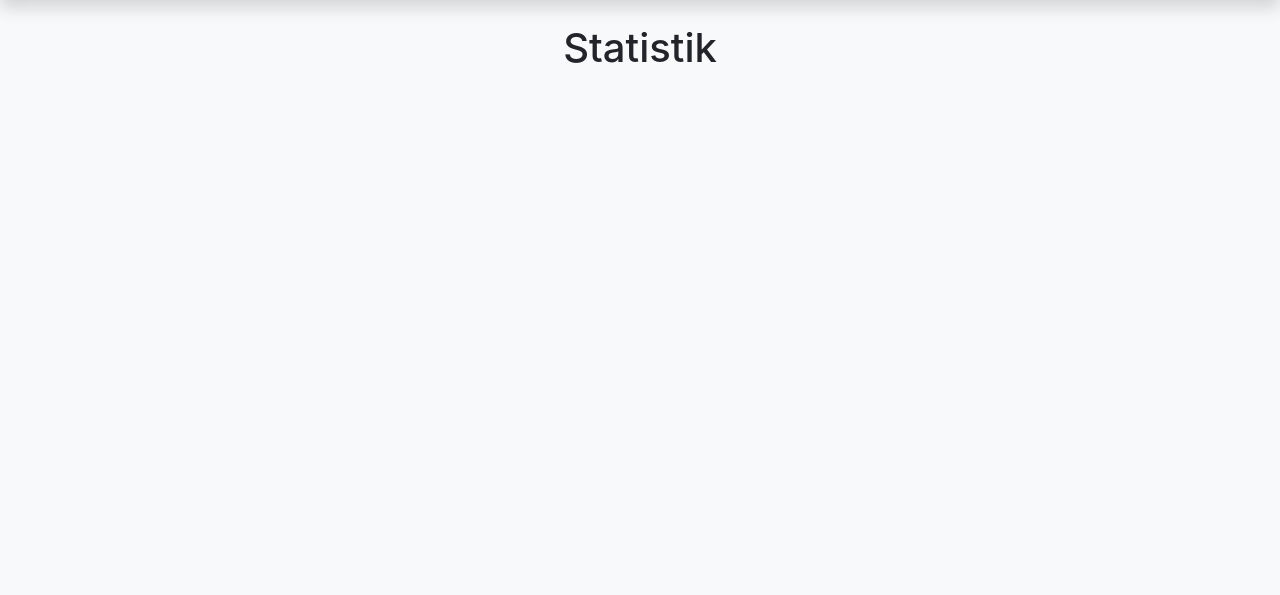
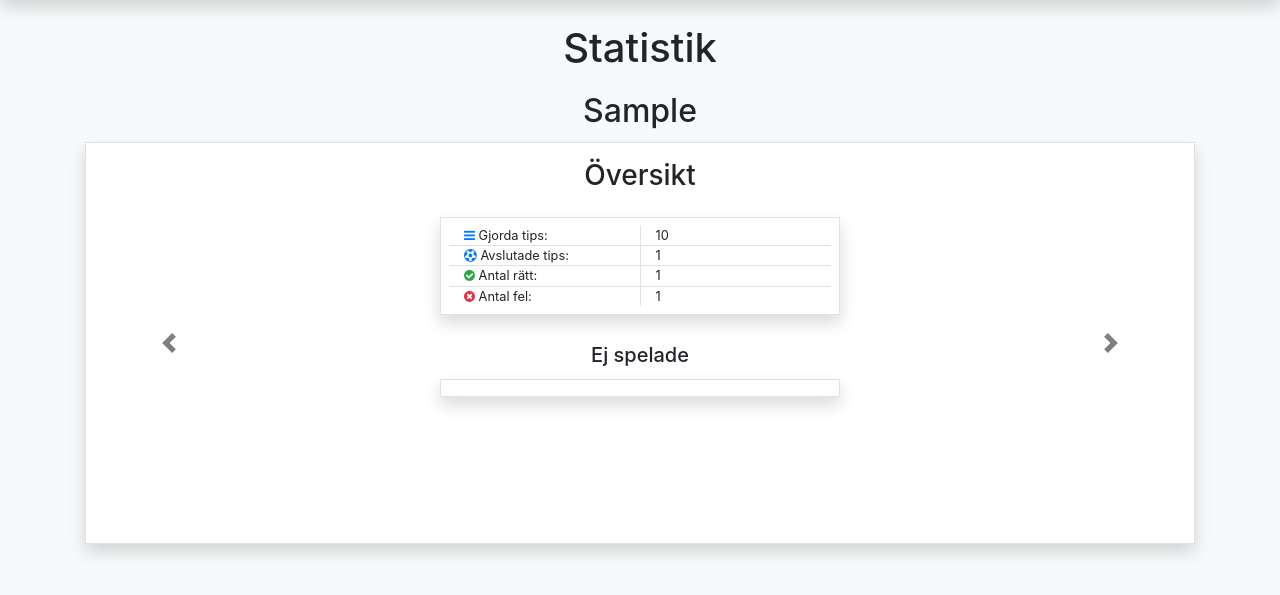
Before and after one commit to PhilipJanson/Premier-League-Tips, a Flask app: a page that uses website/templates/stats.html in a window 1280 px wide. Shown: the part 54-649 px from the top of the page. Run offline with Flask 3, Linux system fonts and the light colour scheme; a user stored in the database is signed in; tables that the repository leaves empty hold one stand-in row (values such as "Sample post"); some libraries are stand-ins or nearby versions.

Commit message:
Stats performance improvment

```diff
--- a/website/models.py
+++ b/website/models.py
@@ -289,7 +289,7 @@ class Result(db.Model, Updateable):
                            .one_or_none())
         if existing_result is not None:
             existing_result.update_attributes(result.__dict__)
-            current_app.logger.debug(f"Updated result: {result.id}")
+            current_app.logger.debug(f"Updated result: {existing_result.id}")
         else:
             db.session.add(result)
             current_app.logger.debug(f"Added result: {result.id}")
--- a/website/static/js/stats.js
+++ b/website/static/js/stats.js
@@ -2,20 +2,26 @@ var carousels = document.getElementsByClassName('carousel');
 
 for (const carousel of carousels) {
   const userId = carousel.dataset.userId;
-  const total = carousel.dataset.total;
+  const total = Number(carousel.dataset.total) || 0;
 
   const correctCtx = document.getElementById(`${userId}-correct-chart`);
-  const correct = correctCtx.dataset.correct;
-  const incorrect = correctCtx.dataset.incorrect;
-  const notPlayed = total - correctCtx.dataset.finished;
+  const correct = Number(correctCtx?.dataset?.correct) || 0;
+  const incorrect = Number(correctCtx?.dataset?.incorrect) || 0;
+  const finished = Number(correctCtx?.dataset?.finished) || 0;
+  const notPlayed = Math.max(0, total - finished);
+
+  function safePercent(part, tot) {
+    if (!tot || tot === 0) return '0%';
+    return Math.round((100 * part) / tot) + '%';
+  }
 
   var correctPieChart = new Chart(correctCtx.getContext('2d'), {
     type: 'pie',
     data: {
       labels: [
-        'Antal rätt ' + percentage(correct, total),
-        'Antal fel ' + percentage(incorrect, total),
-        'Ej spelade ' + percentage(notPlayed, total),
+        'Antal rätt ' + safePercent(correct, total),
+        'Antal fel ' + safePercent(incorrect, total),
+        'Ej spelade ' + safePercent(notPlayed, total),
       ],
       datasets: [
         {
@@ -25,23 +31,21 @@ for (const carousel of carousels) {
         },
       ],
     },
-    options: {
-      responsive: true,
-    },
+    options: { responsive: true },
   });
 
   const tipCtx = document.getElementById(`${userId}-tip-chart`);
-  const tip1 = tipCtx.dataset.tipOne;
-  const tipX = tipCtx.dataset.tipX;
-  const tip2 = tipCtx.dataset.tipTwo;
+  const tip1 = Number(tipCtx?.dataset?.tipOne) || 0;
+  const tipX = Number(tipCtx?.dataset?.tipX) || 0;
+  const tip2 = Number(tipCtx?.dataset?.tipTwo) || 0;
 
   var tipPieChart = new Chart(tipCtx.getContext('2d'), {
     type: 'pie',
     data: {
       labels: [
-        '1 ' + percentage(tip1, total),
-        'X ' + percentage(tipX, total),
-        '2 ' + percentage(tip2, total),
+        '1 ' + safePercent(tip1, total),
+        'X ' + safePercent(tipX, total),
+        '2 ' + safePercent(tip2, total),
       ],
       datasets: [
         {
@@ -51,20 +55,26 @@ for (const carousel of carousels) {
         },
       ],
     },
-    options: {
-      responsive: true,
-    },
+    options: { responsive: true },
   });
 
   const roundsCtx = document.getElementById(`${userId}-round-stats`);
-  const roundStats = JSON.parse(roundsCtx.dataset.stats);
+  let roundStats = {};
+  try {
+    const raw = roundsCtx?.dataset?.stats || '{}';
+    roundStats = typeof raw === 'string' ? JSON.parse(raw) : raw;
+  } catch (err) {
+    console.warn('Invalid round_stats JSON for user', userId, err);
+    roundStats = {};
+  }
+
   const roundScores = [];
   const roundGuesses = [];
   for (let i = 1; i <= 38; i++) {
-    const round = String(i);
-    if (roundStats[round]) {
-      roundScores.push(roundStats[round].correct);
-      roundGuesses.push(roundStats[round].tips);
+    const key = String(i);
+    if (roundStats[key]) {
+      roundScores.push(Number(roundStats[key].correct) || 0);
+      roundGuesses.push(Number(roundStats[key].tips) || 0);
     } else {
       roundScores.push(0);
       roundGuesses.push(0);
@@ -79,16 +89,16 @@ for (const carousel of carousels) {
         {
           label: 'Antal rätt',
           data: roundScores,
-          backgroundColor: 'rgba(105, 0, 132, .2)',
-          borderColor: 'rgba(200, 99, 132, .7)',
+          backgroundColor: 'rgba(105,0,132,.2)',
+          borderColor: 'rgba(200,99,132,.7)',
           borderWidth: 2,
           lineTension: 0,
         },
         {
           label: 'Tips Gjorda',
           data: roundGuesses,
-          backgroundColor: 'rgba(2, 0, 132, .2)',
-          borderColor: 'rgba(2, 99, 132, .7)',
+          backgroundColor: 'rgba(2,0,132,.2)',
+          borderColor: 'rgba(2,99,132,.7)',
           borderWidth: 2,
           lineTension: 0,
         },
@@ -97,17 +107,7 @@ for (const carousel of carousels) {
     options: {
       responsive: true,
       scales: {
-        yAxes: [
-          {
-            display: true,
-            ticks: {
-              beginAtZero: true,
-              steps: 10,
-              stepValue: 1,
-              max: 10,
-            },
-          },
-        ],
+        yAxes: [{ display: true, ticks: { beginAtZero: true } }],
       },
     },
   });
@@ -118,7 +118,3 @@ function range(start, end) {
     .fill()
     .map((_, idx) => start + idx);
 }
-
-function percentage(partialValue, totalValue) {
-  return Math.round((100 * partialValue) / totalValue) + '%';
-}
--- a/website/templates/stats.html
+++ b/website/templates/stats.html
@@ -3,12 +3,10 @@
 {% block content %}
   <h1 class="pb-2 text-center">Statistik</h1>
   <div class="text-responsive">
-    {% for user in all_users %}
-      {% if not user.is_admin %}
-        {% for result in results %}
-          {% if user.id == result.user_id %}
-            <h2 class="text-center p-1">{{ user.username.capitalize() }}</h2>
-            <div id="{{ user.id }}-carousel" class="carousel slide bg-white shadow border" data-ride="carousel" data-interval="false" data-user-id="{{ user.id }}" data-total="{{ result.total }}">
+    {% for u in user_results %}
+      {% if u.result %}
+        <h2 class="text-center p-1">{{ u.username.capitalize() }}</h2>
+        <div id="{{ u.id }}-carousel" class="carousel slide bg-white shadow border" data-ride="carousel" data-interval="false" data-user-id="{{ u.id }}" data-total="{{ u.result.total }}">
           <div class="carousel-inner">
             <div class="carousel-item active">
               <h3 class="text-center p-3">Översikt</h3>
@@ -20,7 +18,7 @@
                         <i class="fa fa-bars"></i>
                       </span>Gjorda tips:
                     </div>
-                        <div class="col">{{ result.total }}</div>
+                    <div class="col">{{ u.result.total }}</div>
                   </div>
                 </div>
                 <div class="w-100"></div>
@@ -31,7 +29,7 @@
                         <i class="fa fa-soccer-ball-o"></i>
                       </span>Avslutade tips:
                     </div>
-                        <div class="col">{{ result.finished }}</div>
+                    <div class="col">{{ u.result.finished }}</div>
                   </div>
                 </div>
                 <div class="w-100"></div>
@@ -42,7 +40,7 @@
                         <i class="fa fa-check-circle"></i>
                       </span>Antal rätt:
                     </div>
-                        <div class="col">{{ result.correct }}</div>
+                    <div class="col">{{ u.result.correct }}</div>
                   </div>
                 </div>
                 <div class="w-100"></div>
@@ -53,7 +51,7 @@
                         <i class="fa fa-times-circle"></i>
                       </span>Antal fel:
                     </div>
-                        <div class="col">{{ result.incorrect }}</div>
+                    <div class="col">{{ u.result.incorrect }}</div>
                   </div>
                 </div>
               </div>
@@ -79,28 +77,29 @@
             </div>
             <div class="carousel-item">
               <h3 class="text-center p-3">Antal rätt</h3>
-                  <canvas id="{{ user.id }}-correct-chart" class="stat pie-chart pb-4" data-correct="{{ result.correct }}" data-incorrect="{{ result.incorrect }}" data-finished="{{ result.finished }}"></canvas>
+              <canvas id="{{ u.id }}-correct-chart" class="stat pie-chart pb-4"
+                      data-correct="{{ u.result.correct }}" data-incorrect="{{ u.result.incorrect }}" data-finished="{{ u.result.finished }}"></canvas>
             </div>
             <div class="carousel-item">
               <h3 class="text-center p-3">Tipfördelning</h3>
-                  <canvas id="{{ user.id }}-tip-chart" class="stat pie-chart pb-4" data-tip-one="{{ result.tip_1 }}" data-tip-x="{{ result.tip_X }}" data-tip-two="{{ result.tip_2 }}"></canvas>
+              <canvas id="{{ u.id }}-tip-chart" class="stat pie-chart pb-4" data-tip-one="{{ u.result.tip_1 }}" data-tip-x="{{ u.result.tip_X }}" data-tip-two="{{ u.result.tip_2 }}"></canvas>
             </div>
             <div class="carousel-item">
               <h3 class="text-center p-3">Omgångsstatistik</h3>
-                  <canvas id="{{ user.id }}-round-stats" class="stat line-graph" data-stats="{{ result.round_stats }}"></canvas>
+              <canvas id="{{ u.id }}-round-stats" class="stat line-graph" data-stats='{{ u.result.round_stats | safe }}'></canvas>
             </div>
           </div>
-              <a class="carousel-control-prev" href="#{{ user.id }}-carousel" role="button" data-slide="prev">
+          <a class="carousel-control-prev" href="#{{ u.id }}-carousel" role="button" data-slide="prev">
             <span class="carousel-control-prev-icon" aria-hidden="true" style="filter: invert(100%);"></span>
             <span class="sr-only">Previous</span>
           </a>
-              <a class="carousel-control-next" href="#{{ user.id }}-carousel" role="button" data-slide="next">
+          <a class="carousel-control-next" href="#{{ u.id }}-carousel" role="button" data-slide="next">
             <span class="carousel-control-next-icon" aria-hidden="true" style="filter: invert(100%);"></span>
             <span class="sr-only">Next</span>
           </a>
         </div>
-          {% endif %}
-        {% endfor %}
+      {% else %}
+        <h2 class="text-center p-1 text-muted">{{ u.username.capitalize() }} — Inga resultat</h2>
       {% endif %}
     {% endfor %}
   </div>
--- a/website/views.py
+++ b/website/views.py
@@ -87,13 +87,41 @@ def endpoint_stats(season: str) -> str:
                           .filter(Season.season == season)
                           .filter(Fixture.status == 'NS')
                           .all())
+
+    results = Result.by_season(season)
+    user_result = {result.user_id: result for result in results}
+
+    user_results = []
+    for user in User.all():
+        if user.username == 'admin':
+            continue
+
+        result = user_result.get(user.id)
+        if result:
+            # Ensure round_stats is a valid JSON string
+            round_stats = result.round_stats if (result.round_stats and
+                                                 result.round_stats.strip()) else "{}"
+            user_results.append({
+                "id": user.id,
+                "username": user.username,
+                "result": {
+                    "total": int(result.total or 0),
+                    "finished": int(result.finished or 0),
+                    "correct": int(result.correct or 0),
+                    "incorrect": int(result.incorrect or 0),
+                    "tip_1": int(result.tip_1 or 0),
+                    "tip_X": int(result.tip_X or 0),
+                    "tip_2": int(result.tip_2 or 0),
+                    "round_stats": round_stats
+                }
+            })
+
     kwargs = {
         'season_data': Season.get_season_data(),
         'selected_season': season,
         'user': current_user,
-        'all_users': User.all(),
         'fixtures': fixtures,
-        'results': Result.by_season(season)
+        'user_results': user_results
     }
     return render_template('stats.html', **kwargs)
 
```
Lines whose indentation alone changed are shown as unchanged.
